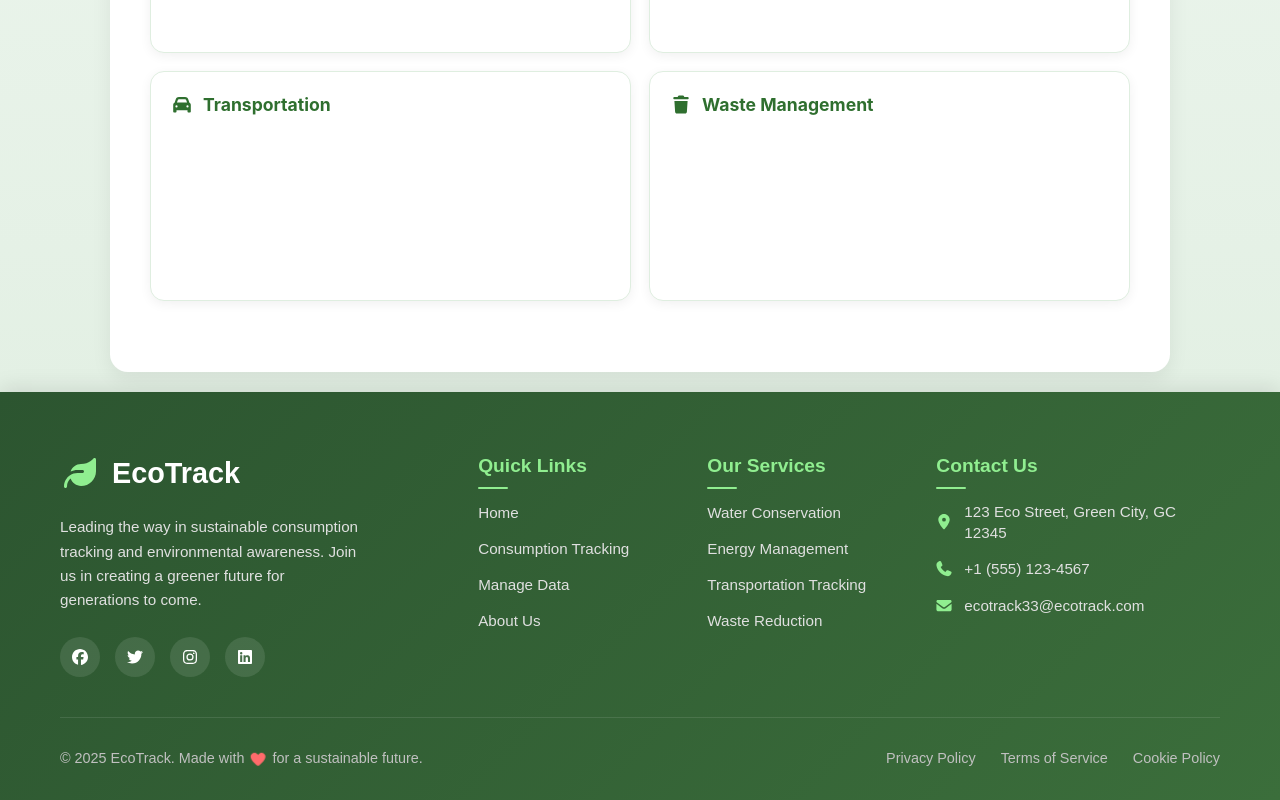
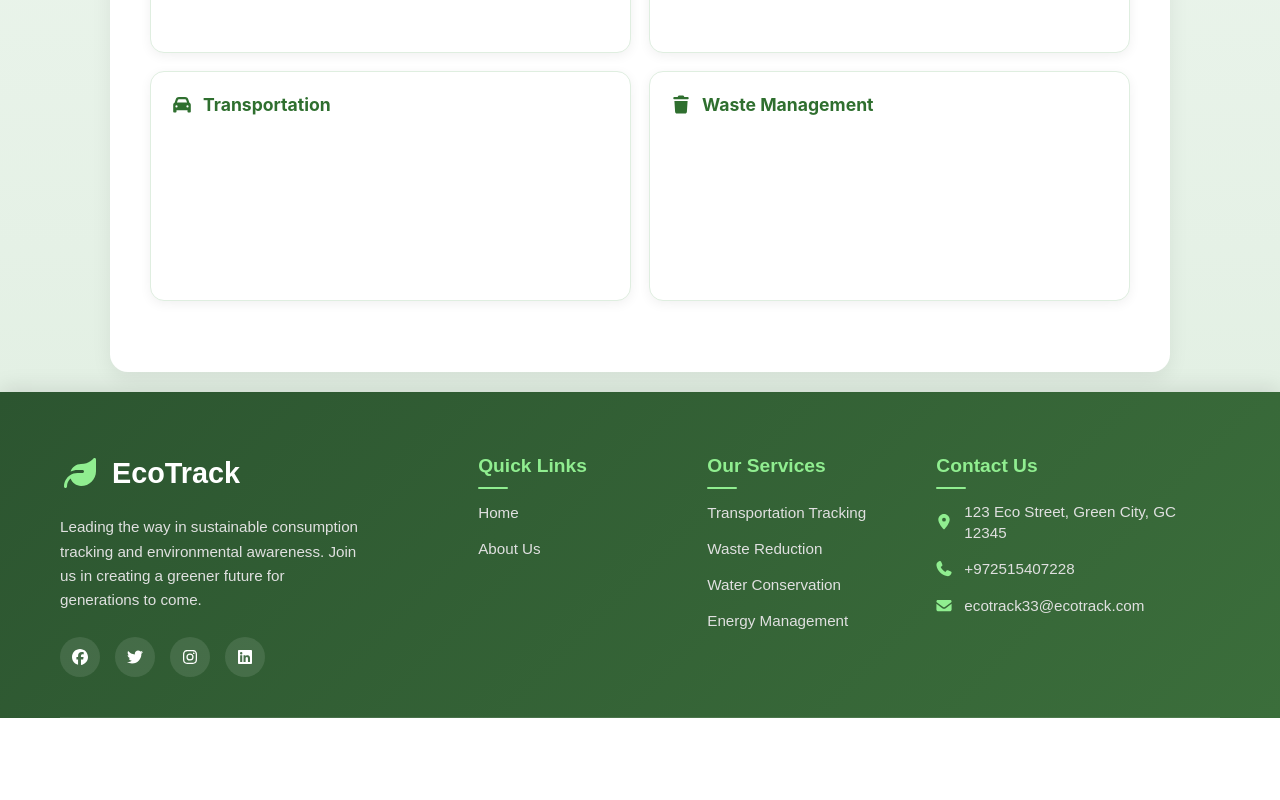
Before and after one commit to Yehudit-code/EcoTrack, a Next.js app: page /user/indicators in a window 1280 px wide. Shown: the part 408-1208 px from the top of the page. After the commit the page ends 1126 px from the top, so only its background shows below. Built offline with nearby package versions, Linux system fonts and the light colour scheme.

Commit message:
Update footer, home and contact pages

```diff
--- a/src/app/components/Footer/Footer.module.css
+++ b/src/app/components/Footer/Footer.module.css
@@ -165,34 +165,7 @@
   line-height: 1.4;
 }
 
-/* Bottom Section */
-.bottomSection {
-  display: flex;
-  justify-content: space-between;
-  align-items: center;
-  padding: 30px 0;
-  flex-wrap: wrap;
-  gap: 20px;
-}
 
-.copyright {
-  display: flex;
-  align-items: center;
-}
-
-.copyright p {
-  margin: 0;
-  font-size: 0.9rem;
-  color: #c0c0c0;
-  display: flex;
-  align-items: center;
-  gap: 5px;
-}
-
-.heartIcon {
-  color: #ff6b6b;
-  animation: heartbeat 2s ease-in-out infinite;
-}
 
 @keyframes heartbeat {
   0%, 100% { transform: scale(1); }
--- a/src/app/components/Footer/Footer.tsx
+++ b/src/app/components/Footer/Footer.tsx
@@ -1,4 +1,5 @@
 import React from 'react';
+import { useUserStore } from '@/store/useUserStore';
 import { FontAwesomeIcon } from '@fortawesome/react-fontawesome';
 import { faLeaf, faEnvelope, faPhone, faMapMarkerAlt, faHeart } from '@fortawesome/free-solid-svg-icons';
 import { faFacebook, faTwitter, faInstagram, faLinkedin } from '@fortawesome/free-brands-svg-icons';
@@ -6,6 +7,34 @@ import styles from './Footer.module.css';
 
 const Footer: React.FC = () => {
   const currentYear = new Date().getFullYear();
+
+  const user = useUserStore((s) => s.user);
+  const hasHydrated = useUserStore((s) => s._hasHydrated);
+
+  if (!hasHydrated) return null;
+
+  let quickLinks;
+  if (user?.role === 'user') {
+    quickLinks = [
+      { href: '/home', label: 'Home' },
+      { href: '/user/manage-data', label: 'Manage Data' },
+      { href: '/user/indicators', label: 'Analytics' },
+      { href: '/user/social-sharing', label: 'Social Sharing' },
+      { href: '/about', label: 'About Us' },
+    ];
+  } else if (user?.role === 'company') {
+    quickLinks = [
+      { href: '/home', label: 'Home' },
+      { href: '/company/display-users', label: 'Display Users' },
+      { href: '/contact', label: 'Contact' },
+      { href: '/about', label: 'About Us' },
+    ];
+  } else {
+    quickLinks = [
+      { href: '/', label: 'Home' },
+      { href: '/about', label: 'About Us' },
+    ];
+  }
 
   return (
     <footer className={styles.footer}>
@@ -42,10 +71,9 @@ const Footer: React.FC = () => {
           <div className={styles.column}>
             <h4>Quick Links</h4>
             <ul className={styles.linkList}>
-              <li><a href="/">Home</a></li>
-              <li><a href="/user/indicators">Consumption Tracking</a></li>
-              <li><a href="/user/manage-data">Manage Data</a></li>
-              <li><a href="/about">About Us</a></li>
+              {quickLinks.map((link) => (
+                <li key={link.href}><a href={link.href}>{link.label}</a></li>
+              ))}
             </ul>
           </div>
 
@@ -53,10 +81,10 @@ const Footer: React.FC = () => {
           <div className={styles.column}>
             <h4>Our Services</h4>
             <ul className={styles.linkList}>
-              <li><a href="#">Water Conservation</a></li>
-              <li><a href="#">Energy Management</a></li>
-              <li><a href="#">Transportation Tracking</a></li>
-              <li><a href="#">Waste Reduction</a></li>
+              <li><a href="/home#feature-transport">Transportation Tracking</a></li>
+              <li><a href="/home#feature-environment">Waste Reduction</a></li>
+              <li><a href="/home#feature-water">Water Conservation</a></li>
+              <li><a href="/home#feature-energy">Energy Management</a></li>
             </ul>
           </div>
 
@@ -70,7 +98,8 @@ const Footer: React.FC = () => {
               </div>
               <div className={styles.contactItem}>
                 <FontAwesomeIcon icon={faPhone} />
-                <span>+1 (555) 123-4567</span>
+                <span>+972515407228</span>
+
               </div>
               <div className={styles.contactItem}>
                 <FontAwesomeIcon icon={faEnvelope} />
@@ -80,21 +109,6 @@ const Footer: React.FC = () => {
           </div>
         </div>
 
-        {/* Bottom Section */}
-        <div className={styles.bottomSection}>
-          <div className={styles.copyright}>
-            <p>
-              © {currentYear} EcoTrack. Made with{' '}
-              <FontAwesomeIcon icon={faHeart} className={styles.heartIcon} />{' '}
-              for a sustainable future.
-            </p>
-          </div>
-          <div className={styles.legalLinks}>
-            <a href="#">Privacy Policy</a>
-            <a href="#">Terms of Service</a>
-            <a href="#">Cookie Policy</a>
-          </div>
-        </div>
       </div>
     </footer>
   );
--- a/src/app/contact/page.tsx
+++ b/src/app/contact/page.tsx
@@ -4,7 +4,7 @@ import React, { useState, useEffect, useRef } from "react";
 import emailjs from "@emailjs/browser";
 import styles from "./Contact.module.css";
 import { useUserStore } from "@/store/useUserStore";
-import Header from "../components/Header/Header";
+import CompanyHeader from "../components/CompanyHeader/CompanyHeader";
 
 export default function ContactPage() {
   const user = useUserStore((state) => state.user);
@@ -51,7 +51,7 @@ export default function ContactPage() {
 
   return (
     <>
-      <Header />
+      <CompanyHeader />
 
       <div className={styles.page}>
         <div className={styles.card}>
--- a/src/app/home/page.tsx
+++ b/src/app/home/page.tsx
@@ -70,9 +70,13 @@ export default function HomePage() {
       {/* ---------- INFO BOXES (USER ONLY) ---------- */}
       {role === 'user' && (
         <section className={styles.infoBoxesSection}>
+          <div style={{ height: '40px' }} aria-hidden="true" />
+
           <h2 className={styles.infoBoxesTitle}>How to Use EcoTrack</h2>
 
           <div className={styles.infoBoxesGrid}>
+
+
             <div
               className={styles.infoBox}
               onClick={() => router.push('/manage-data')}
@@ -104,63 +108,16 @@ export default function HomePage() {
               </p>
             </div>
           </div>
+          <div style={{ height: '40px' }} aria-hidden="true" />
+
         </section>
       )}
 
-      {/* ---------- MAIN CONTENT ---------- */}
-      <div className={styles.container}>
-        <main className={styles.main}>
-          {/* ---------- FEATURES ---------- */}
-          <div className={styles.featuresSection}>
-            <div
-              id="feature-water"
-              className={`${styles.featureRow} ${styles.slideLeft} ${
-                visibleItems.has('feature-water') ? styles.visible : ''
-              }`}
-            >
-              <div className={styles.featureImage}>
-                <img src="/images/מים.png" alt="Water Conservation" />
-              </div>
-              <div className={styles.featureContent}>
-                <h3>Smart Water Management</h3>
-                <p>
-                  Advanced systems help reduce water consumption significantly.
-                </p>
-              </div>
-            </div>
 
-            <div
-              id="feature-energy"
-              className={`${styles.featureRow} ${styles.slideRight} ${
-                visibleItems.has('feature-energy') ? styles.visible : ''
-              }`}
-            >
-              <div className={styles.featureContent}>
-                <h3>Energy Analytics</h3>
-                <p>
-                  Get insights into electricity usage and optimize your energy.
-                </p>
-              </div>
-              <div className={styles.featureImage}>
-                <img src="/images/חשמל.png" alt="Energy Management" />
-              </div>
-            </div>
+      {/* Spacer for visual gap between info boxes and videos section */}
+      <div style={{ height: '100px' }} aria-hidden="true" />
 
-            <div
-              id="feature-transport"
-              className={`${styles.featureRow} ${styles.slideLeft} ${
-                visibleItems.has('feature-transport') ? styles.visible : ''
-              }`}
-            >
-              <div className={styles.featureImage}>
-                <img src="/images/אופניים.png" alt="Eco Transport" />
-              </div>
-              <div className={styles.featureContent}>
-                <h3>Sustainable Transportation</h3>
-                <p>Track eco-friendly commuting habits and reduce emissions.</p>
-              </div>
-            </div>
-          </div>
+
 
       {/* ---------- VIDEOS SECTION ---------- */}
       <div className={styles.videosSection}>
@@ -195,14 +152,14 @@ export default function HomePage() {
           </div>
         </div>
       </div>
-        </main>
-      </div>
 
-      {/* ---------- CHAT ---------- */}
+
       {open && <ChatWindow onClose={() => setOpen(false)} />}
       <ChatBubble onClick={() => setOpen(true)} />
 
-      {/* ---------- FOOTER ---------- */}
+      <div style={{ height: '80px' }} aria-hidden="true" />
+
+
       <Footer />
     </>
   );
```
Also changed, not shown: src/app/home/page.module.css (+15 -7 lines). Lines whose indentation alone changed are shown as unchanged.
